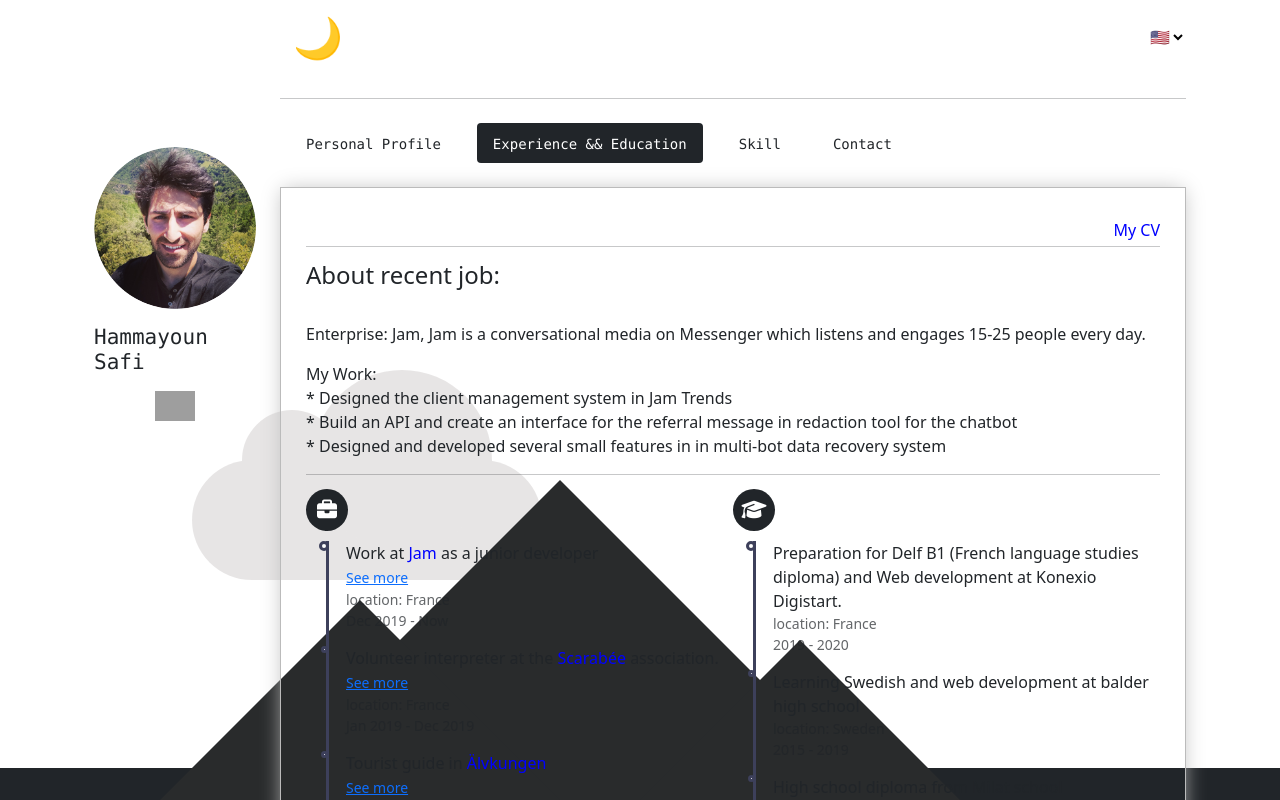
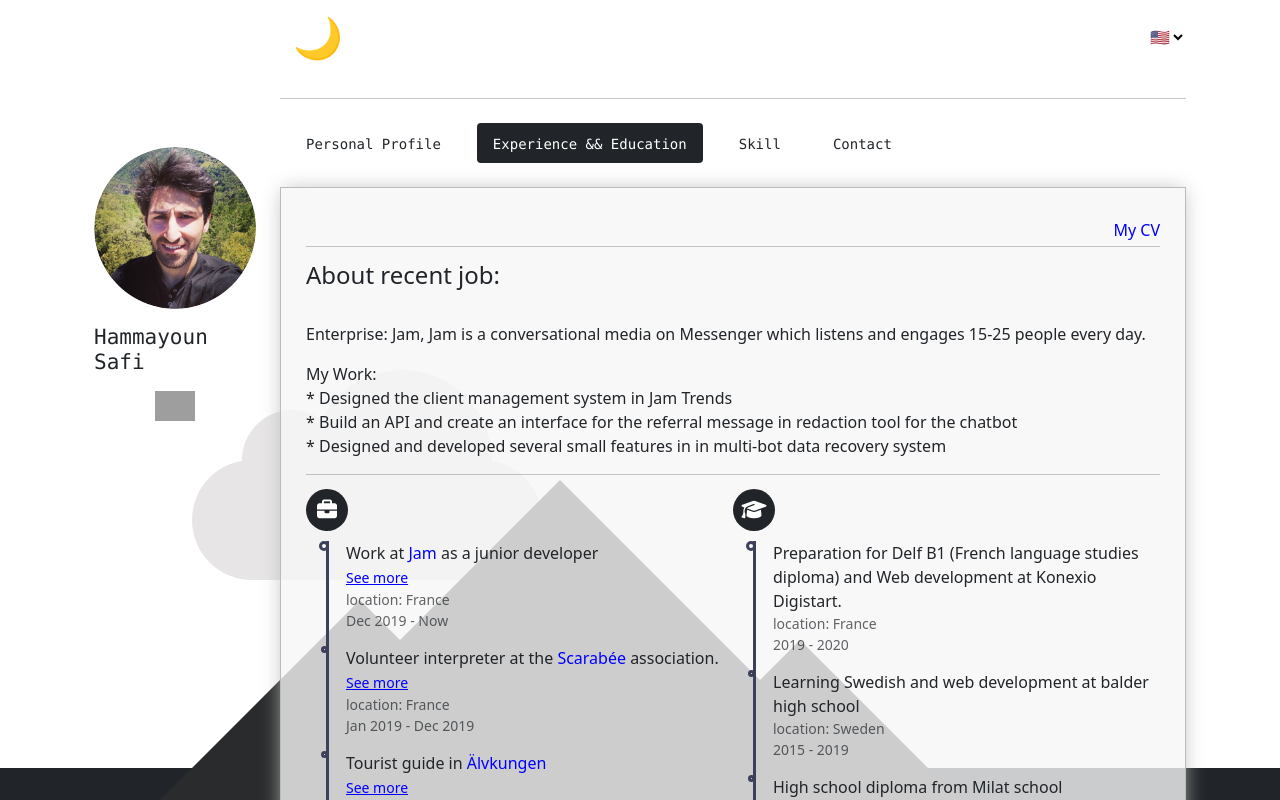
Before and after one commit to Hama99o/my-cv, a Vue app: page /experience-education in a window 1280 px wide. Shown: the top 800 px of the page. Built offline with nearby package versions, Linux system fonts and the light colour scheme; grey boxes are pictures that could not be loaded.

Commit message:
scss import

```diff
--- a/src/components/layouts/SeeMoreOrSeeLess.vue
+++ b/src/components/layouts/SeeMoreOrSeeLess.vue
@@ -36,6 +36,4 @@ export default {
 </script>
 
 <style lang="scss" scoped>
-
-
 </style>
--- a/src/main.js
+++ b/src/main.js
@@ -7,7 +7,8 @@ import router from './router'
 import i18n from './i18n'
 import jQuery from 'jquery'
 global.$ = jQuery
-
+// Importing the global css file
+import "@/styles/variablesAndGlobal.scss"
 Vue.use(BootstrapVue)
 Vue.config.productionTip = false
 
--- a/src/styles/variablesAndGlobal.scss
+++ b/src/styles/variablesAndGlobal.scss
@@ -16,18 +16,12 @@
 }
 
 // varibales
-$jamred: #EA004D;
 $dark: #292b2c;
 $light: #f7f7f7;
 $gray: gray;
 $lightgray: lightgray;
-$lesslightgray: #e2e6ea;
-$openQuestion: #fff1e1;
-$closedQuestion: #e2fbff;
 
 $sm: 576px;
 $md: 768px;
 $lg: 992px;
 $xl: 1200px;
-
-$message-width: 265px;
```
